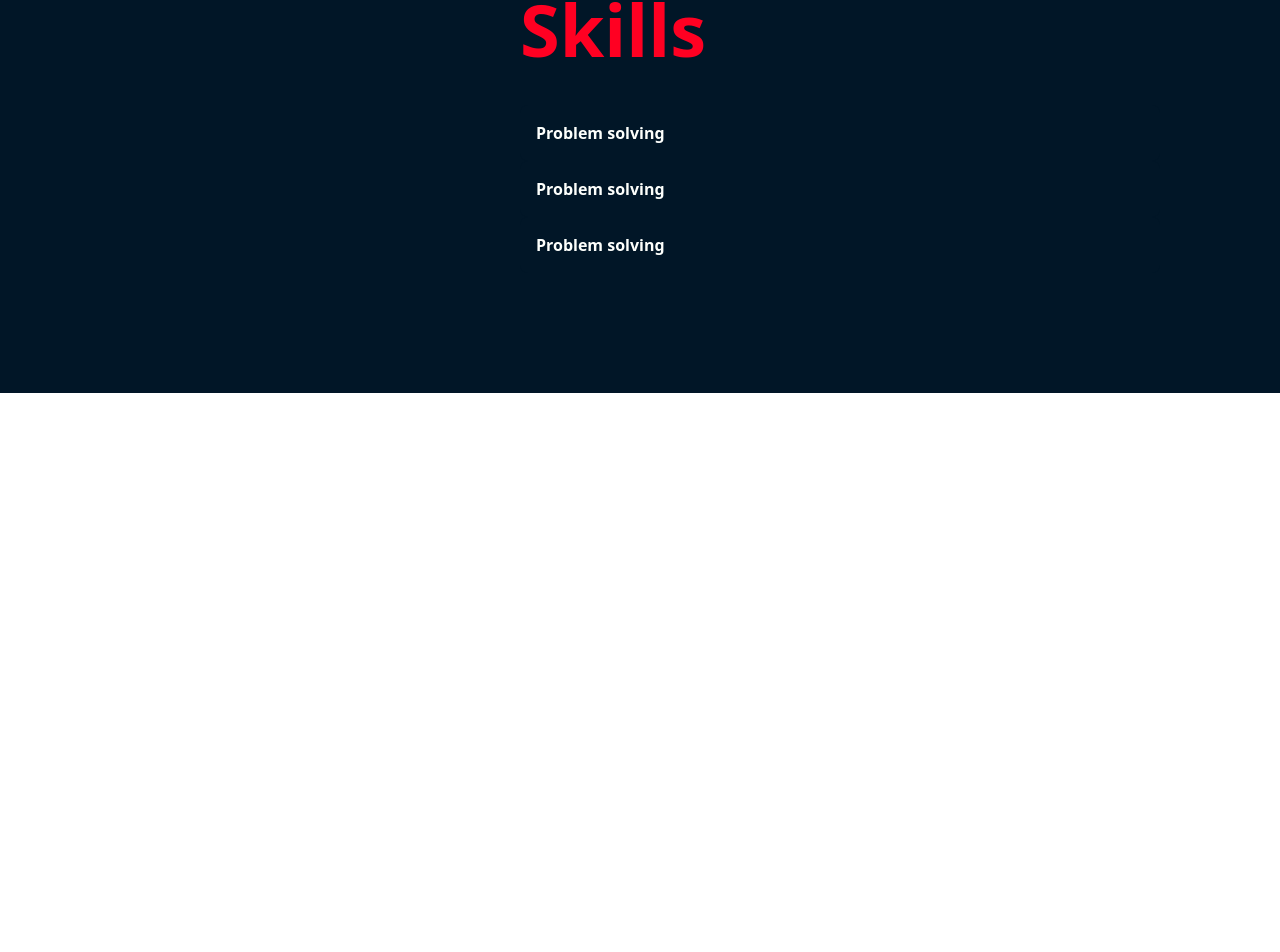
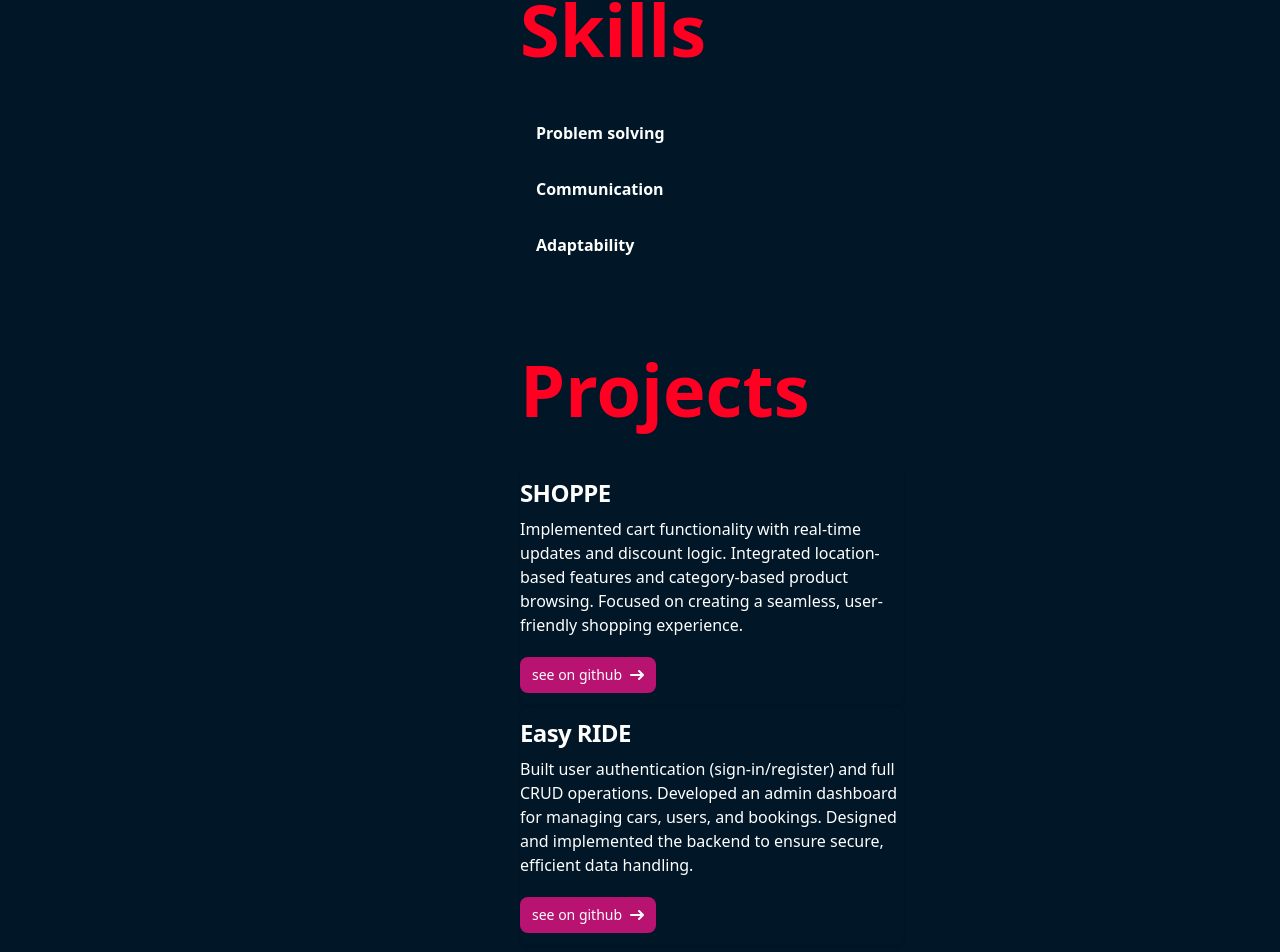
Before and after one commit to 99aliyousif99/Portifolio, a Vue app: page / in a window 1280 px wide. Shown: the part 831-1783 px from the top of the page. Before the commit the page ends 1224 px from the top, so only its background shows below. Built offline with nearby package versions, Linux system fonts and the light colour scheme; what tailwindcss-animated would draw is missing.

Commit message:
Add Projects component with project details and GitHub links
- Created a new Projects.vue component.
- Added project descriptions for "SHOPPE" and "Easy RIDE".
- Included links to GitHub repositories for both projects.
- Styled the component with Tailwind CSS for a modern look.

```diff
--- a/src/App.vue
+++ b/src/App.vue
@@ -2,6 +2,8 @@
 import FaceCard from "./components/FaceCard.vue";
 import Tech from "./components/Tech.vue"
 import Skills from "./components/Skills.vue"
+import Projects from "./components/Projects.vue";
+Projects
 </script>
 
 <template>
@@ -18,6 +20,7 @@ import Skills from "./components/Skills.vue"
 
   <Tech/>
   <skills/>
+  <Projects/>
 </div>
 </div>
 </template>
--- /dev/null
+++ b/src/components/Projects.vue
@@ -0,0 +1,36 @@
+<script>
+export default {};
+</script>
+<template>
+<h1 class="text-[#ff0022] text-7xl font-bold mb-10 mt-20">Projects</h1>
+
+<div class="max-w-sm py-3 rounded-lg shadow-sm dark:bg-gray-800 dark:border-gray-700">
+    <a href="#">
+        <h5 class="mb-2 text-2xl font-bold tracking-tight text-white dark:text-white">SHOPPE</h5>
+    </a>
+    <p class="mb-3 font-normal text-white dark:text-gray-400">Implemented cart functionality with real-time updates and discount logic.
+Integrated location-based features and category-based product browsing.
+Focused on creating a seamless, user-friendly shopping experience.</p>
+    <a href="https://github.com/99aliyousif99/Shoppe" class=" mt-2 inline-flex items-center px-3 py-2 text-sm font-medium text-center text-white bg-[#B91372] rounded-lg  focus:ring-4 focus:outline-none focus:ring-blue-300 dark:bg-blue-600 dark:hover:bg-blue-700 dark:focus:ring-blue-800">
+        see on github
+        <svg class="rtl:rotate-180 w-3.5 h-3.5 ms-2" aria-hidden="true" xmlns="http://www.w3.org/2000/svg" fill="none" viewBox="0 0 14 10">
+            <path stroke="currentColor" stroke-linecap="round" stroke-linejoin="round" stroke-width="2" d="M1 5h12m0 0L9 1m4 4L9 9"/>
+        </svg>
+    </a>
+</div>
+
+    <div class="max-w-sm py-3 rounded-lg shadow-sm dark:bg-gray-800 dark:border-gray-700">
+    <a href="#">
+        <h5 class="mb-2 text-2xl font-bold tracking-tight text-white dark:text-white">Easy RIDE</h5>
+    </a>
+    <p class="mb-3 font-normal text-white dark:text-gray-400">Built user authentication (sign-in/register) and full CRUD operations.
+Developed an admin dashboard for managing cars, users, and bookings.
+Designed and implemented the backend to ensure secure, efficient data handling.</p>
+    <a href="https://github.com/SmoKerIV/Easy-Ride-CarRental" class=" mt-2 inline-flex items-center px-3 py-2 text-sm font-medium text-center text-white bg-[#B91372] rounded-lg  focus:ring-4 focus:outline-none focus:ring-blue-300 dark:bg-blue-600 dark:hover:bg-blue-700 dark:focus:ring-blue-800">
+        see on github
+        <svg class="rtl:rotate-180 w-3.5 h-3.5 ms-2" aria-hidden="true" xmlns="http://www.w3.org/2000/svg" fill="none" viewBox="0 0 14 10">
+            <path stroke="currentColor" stroke-linecap="round" stroke-linejoin="round" stroke-width="2" d="M1 5h12m0 0L9 1m4 4L9 9"/>
+        </svg>
+    </a>
+</div>
+</template>
--- a/src/components/Skills.vue
+++ b/src/components/Skills.vue
@@ -1,25 +1,43 @@
 <script>
-export default {
-
-}
+export default {};
 </script>
 
 <template>
   <h1 class="text-[#ff0022] text-7xl font-bold mb-10 mt-20">Skills</h1>
+  <div class="">
   <details class="collapse bg-[#011627]">
-  <summary class="collapse-title font-semibold text-[#fdfffc]">Problem solving</summary>
-  <div class="collapse-content text-sm text-[#fdfffc]">I excel at breaking down complex problems into clear, actionable steps.
+    <summary class="collapse-title font-semibold text-[#fdfffc]">
+      Problem solving
+    </summary>
+    <div class="collapse-content text-sm text-[#fdfffc]">
+      I excel at breaking down complex problems into clear, actionable steps.
+      Whether debugging code or streamlining processes, I deliver efficient
+      solutions. I approach each challenge with logic, creativity, and
+      persistence.
     </div>
   </details>
   <details class="collapse bg-[#011627]">
-  <summary class="collapse-title font-semibold text-[#fdfffc]">Problem solving</summary>
-  <div class="collapse-content text-sm text-[#fdfffc]">I excel at breaking down complex problems into clear, actionable steps.
+    <summary class="collapse-title font-semibold text-[#fdfffc]">
+      Communication
+    </summary>
+    <div class="collapse-content text-sm text-[#fdfffc]">
+      Effectively communicates technical concepts to both developers and
+      non-technical stakeholders. Skilled in writing clear documentation,
+      reports, and project updates. Listens actively and ensures alignment
+      within teams and with clients. Bridges gaps between technical teams and
+      business needs through clear dialogue.
     </div>
   </details>
   <details class="collapse bg-[#011627]">
-  <summary class="collapse-title font-semibold text-[#fdfffc]">Problem solving</summary>
-  <div class="collapse-content text-sm text-[#fdfffc]">I excel at breaking down complex problems into clear, actionable steps.
+    <summary class="collapse-title font-semibold text-[#fdfffc]">
+      Adaptability
+    </summary>
+    <div class="collapse-content text-sm text-[#fdfffc]">
+      Quickly learns and applies new technologies, frameworks, and workflows.
+      Thrives in changing environments and welcomes new challenges. Capable of
+      switching between different project types and technical stacks. Maintains
+      a growth mindset, always seeking to expand knowledge and skills.
     </div>
   </details>
-
+  </div>
 </template>
```
Also changed, not shown: src/assets/shop.png (added). Lines whose indentation alone changed are shown as unchanged.
